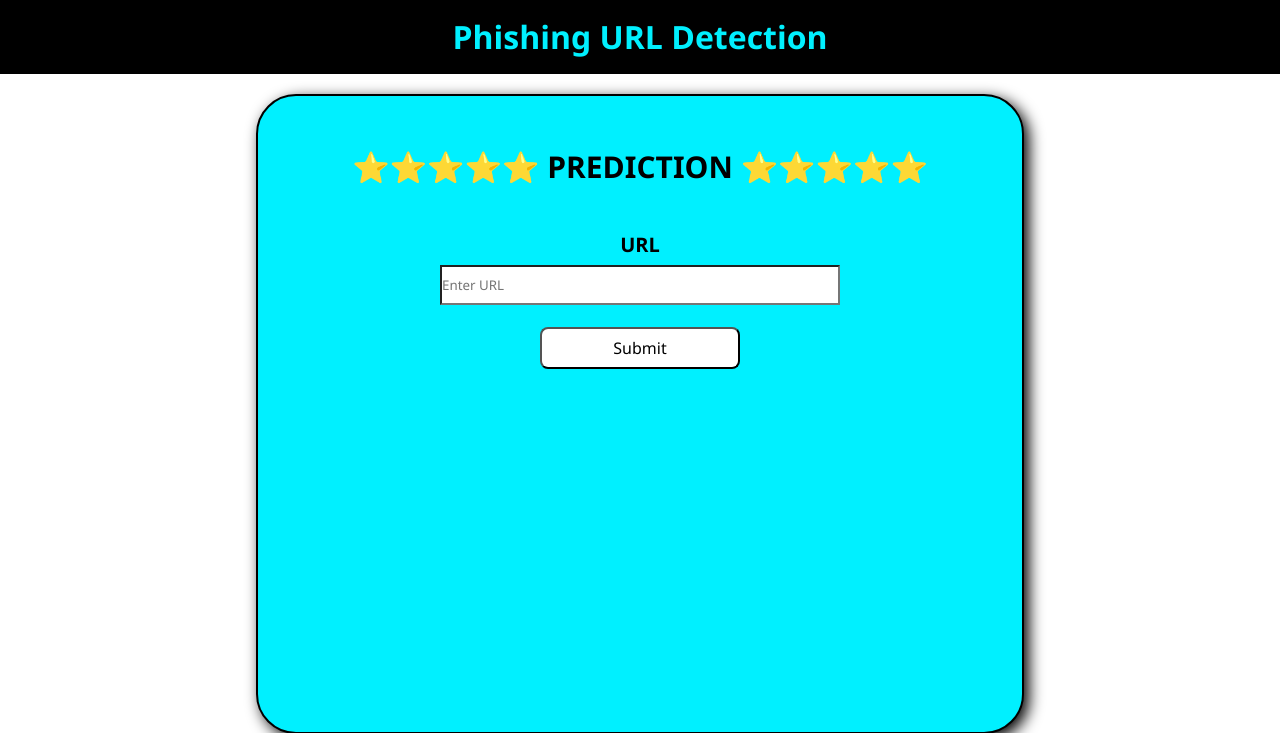
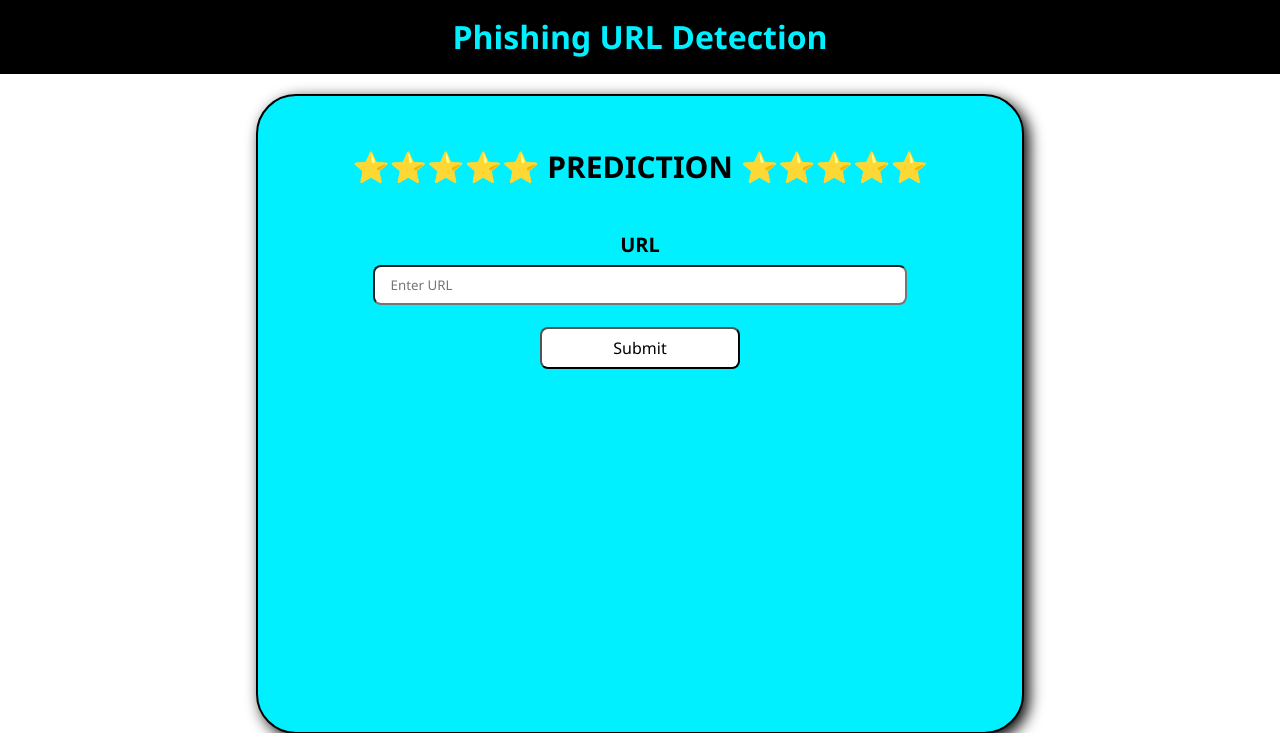
Before and after one commit to Nis-hanth/Phishing-URL-Detection-Using-ML, a Flask app: template templates/index.html in a window 1280 px wide. Shown: the part 929-1662 px from the top of the page. Run offline with Flask 3, Linux system fonts and the light colour scheme; the template is opened without the code that fills it, so the values that code supplies are empty; parts of the project's set-up code (start-up, migrations or seed data) failed here and were passed over.

Commit message:
Update index.html

```diff
--- a/templates/index.html
+++ b/templates/index.html
@@ -60,7 +60,7 @@
         <h3 style="font-size: 30px; margin-top: 50px; color: #000;">⭐⭐⭐⭐⭐ PREDICTION ⭐⭐⭐⭐⭐</h3><br><br>
         <form action="/predict#Prediction" method="post">
           <label for="url" style="font-size: 20px;"><b>URL </b></label><br>
-          <input type="text" name="url" id="url" placeholder="Enter URL" style="width: 400px; height: 40px; border-radius: 0;margin-top: 7px;"><br><br>
+          <input type="text" name="url" id="url" placeholder="Enter URL" style="width:70%; height: 40px; border-radius: 8px;margin-top: 7px; padding: 16px; outline: none;"><br><br>
           <input type="submit" style="width: 200px;padding: 8px; border-radius: 8px; background-color: white;font-size: 16px; cursor: pointer;"><br><br>
           {% if result is not none and url %}
           <a href="https://{{ url }}" target="_blank" style="font-size: 20px;">{{ url }}</a><br><br>
```
